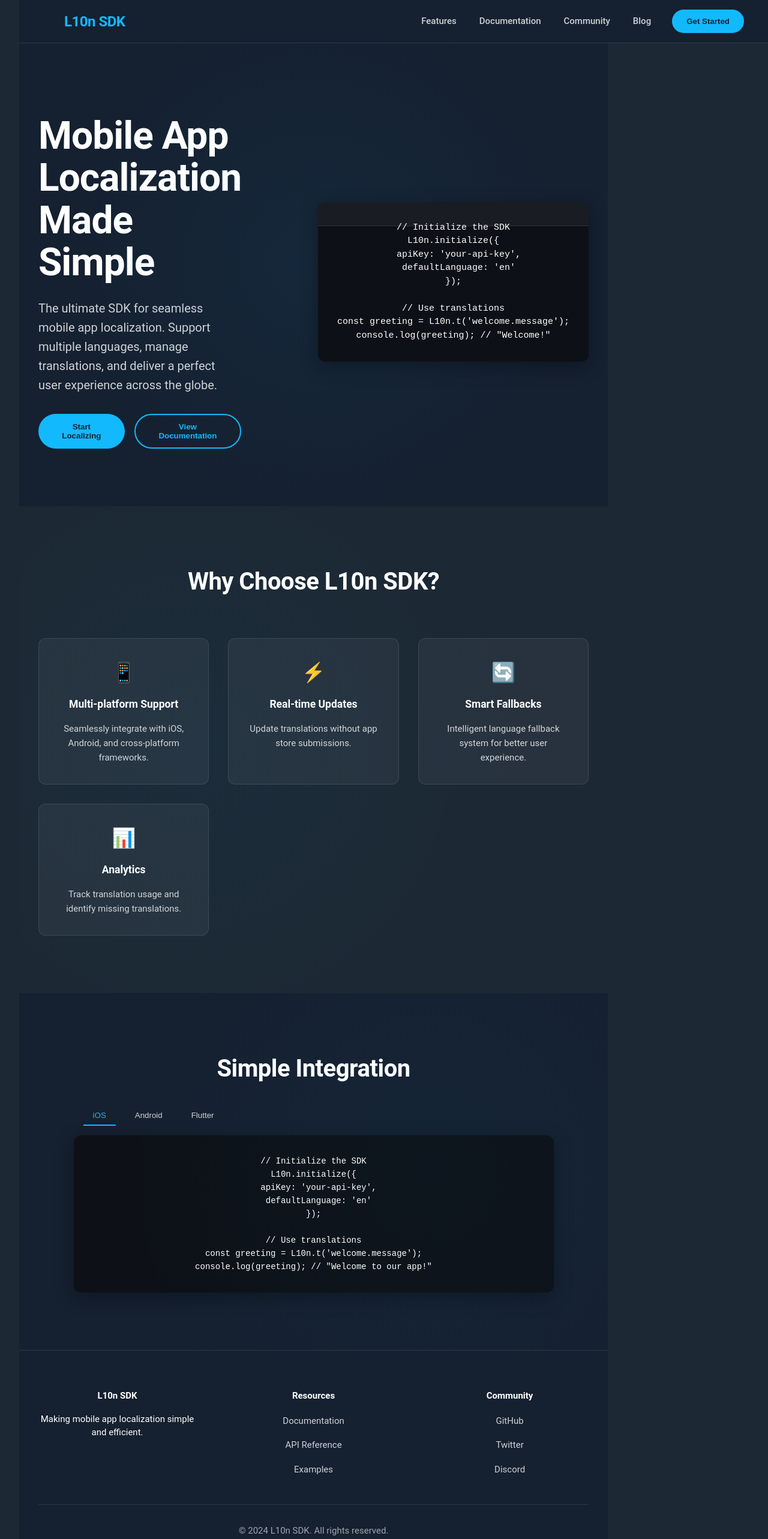
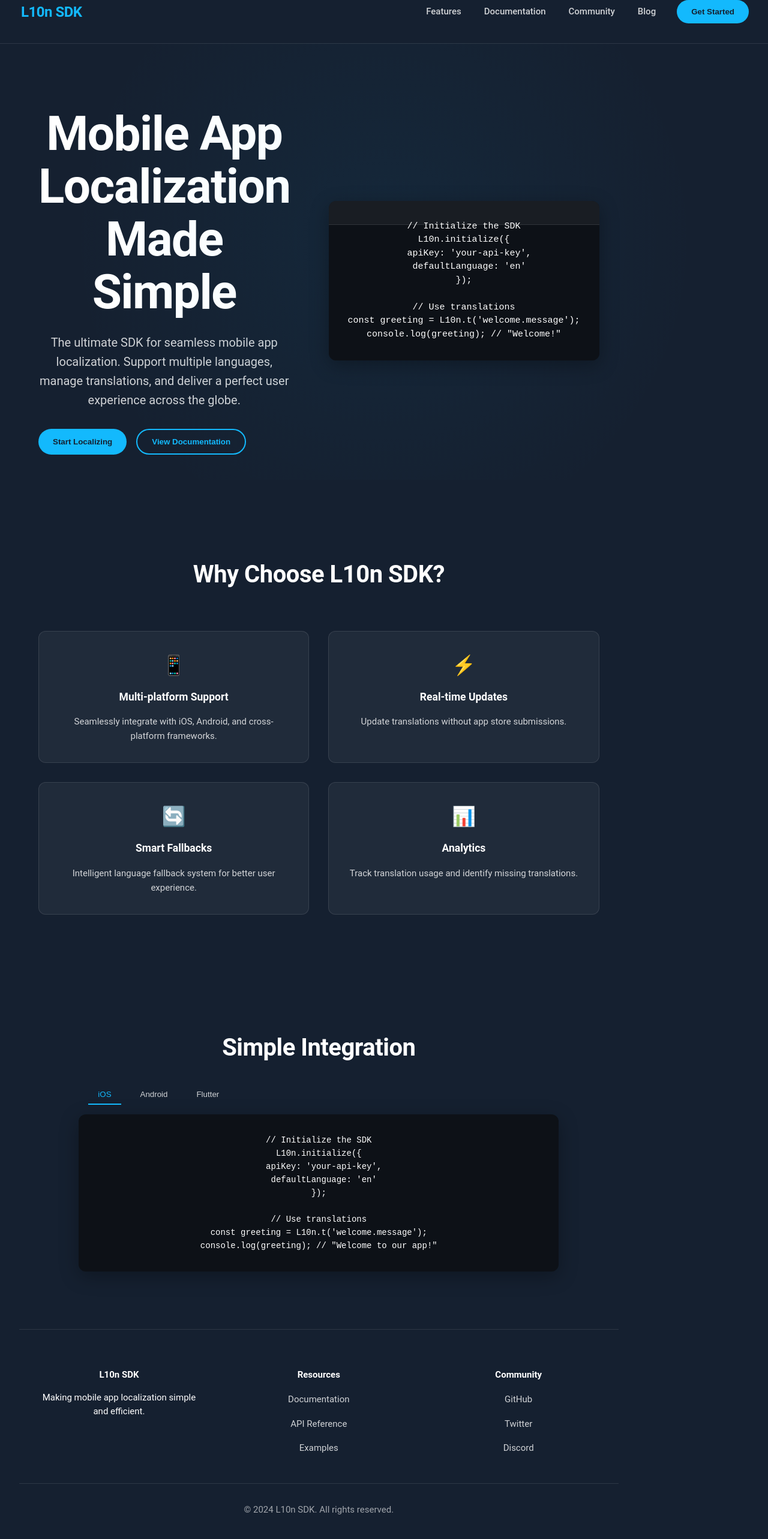
Before and after one commit to AlexGladkov/git_l10n_example, a Vue app: page / in a window 1280 px wide. Shown: the top 2566 px of the page at 60% size. Built offline with nearby package versions, Linux system fonts and the light colour scheme; a web font is replaced by a local one.

Commit message:
fix: improve layout and section positioning, fix full-width sections, content centering and overflow issues

```diff
--- a/src/App.vue
+++ b/src/App.vue
@@ -22,6 +22,7 @@ import HelloWorld from './components/HelloWorld.vue'
 
     <main>
       <section class="hero">
+        <div class="hero-inner">
           <div class="hero-content">
             <h1>Mobile App Localization<br/>Made Simple</h1>
             <p class="hero-subtitle">
@@ -44,6 +45,7 @@ L10n.initialize({
 // Use translations
 const greeting = L10n.t('welcome.message');
 console.log(greeting); // "Welcome!"</code></pre>
+            </div>
           </div>
         </div>
       </section>
@@ -151,13 +153,23 @@ body {
   font-family: 'Google Sans', 'Roboto', sans-serif;
   color: var(--text-color);
   line-height: 1.5;
-  background: var(--background-dark);
+  background: var(--background-darker);
+  margin: 0;
+  padding: 0;
+  overflow-x: hidden;
 }
 
 .app {
   min-height: 100vh;
   display: flex;
   flex-direction: column;
+  width: 100%;
+}
+
+main {
+  display: flex;
+  flex-direction: column;
+  width: 100%;
 }
 
 .header {
@@ -166,12 +178,15 @@ body {
   position: fixed;
   width: 100%;
   top: 0;
+  left: 0;
+  height: 72px;
   z-index: 1000;
   backdrop-filter: blur(10px);
 }
 
 .nav {
-  max-width: 1200px;
+  width: 100%;
+  max-width: 1400px;
   margin: 0 auto;
   padding: 1rem 2rem;
   display: flex;
@@ -220,16 +235,36 @@ body {
   box-shadow: 0 4px 12px rgba(19, 185, 253, 0.3);
 }
 
+.hero,
+.features,
+.code-example {
+  width: 100%;
+  background: var(--background-darker);
+}
+
 .hero {
-  background: var(--background-darker);
-  padding: 10rem 2rem 6rem;
+  min-height: 100vh;
+  display: flex;
+  align-items: center;
+  padding-top: 72px;
+}
+
+.hero-inner,
+.features-content,
+.code-example-content,
+.nav {
+  max-width: 1400px;
+  width: 100%;
+  margin: 0 auto;
+  padding: 0 2rem;
+  box-sizing: border-box;
+}
+
+.hero-inner {
   display: grid;
   grid-template-columns: 1fr 1fr;
   gap: 4rem;
   align-items: center;
-  width: 100%;
-  position: relative;
-  overflow: hidden;
 }
 
 .hero::before {
@@ -244,19 +279,16 @@ body {
 }
 
 .hero-content {
-  text-align: left;
   max-width: 600px;
-  margin-left: auto;
-  margin-right: 2rem;
 }
 
 .hero h1 {
-  font-size: 4rem;
+  font-size: 5rem;
   line-height: 1.1;
   margin-bottom: 1.5rem;
   color: var(--text-color);
   font-weight: 700;
-  letter-spacing: -1px;
+  letter-spacing: -1.5px;
 }
 
 .hero-subtitle {
@@ -301,11 +333,11 @@ body {
 }
 
 .hero-image {
-  max-width: 600px;
-  margin-left: 2rem;
+  width: 100%;
 }
 
 .code-preview {
+  width: 100%;
   background: var(--code-background);
   padding: 2rem;
   border-radius: 12px;
@@ -326,27 +358,16 @@ body {
 }
 
 .features {
-  padding: 6rem 2rem;
-  width: 100%;
-  background: var(--background-dark);
-  position: relative;
-  overflow: hidden;
-}
-
-.features::before {
-  content: '';
-  position: absolute;
-  top: 0;
-  left: 0;
-  right: 0;
-  bottom: 0;
-  background: radial-gradient(circle at 30% 50%, rgba(19, 185, 253, 0.03) 0%, transparent 70%);
-  pointer-events: none;
+  padding-top: 6rem;
+  padding-bottom: 6rem;
 }
 
 .features-content {
-  max-width: 1200px;
-  margin: 0 auto;
+  width: min(1400px, 100%);
+  margin-left: auto;
+  margin-right: auto;
+  padding-left: 2rem;
+  padding-right: 2rem;
 }
 
 .features h2 {
@@ -360,7 +381,7 @@ body {
 
 .feature-grid {
   display: grid;
-  grid-template-columns: repeat(auto-fit, minmax(250px, 1fr));
+  grid-template-columns: repeat(2, 1fr);
   gap: 2rem;
 }
 
@@ -370,6 +391,7 @@ body {
   border-radius: 12px;
   border: 1px solid var(--border-color);
   transition: transform 0.2s ease, box-shadow 0.2s ease;
+  text-align: center;
 }
 
 .feature-card:hover {
@@ -394,27 +416,15 @@ body {
 }
 
 .code-example {
-  background: var(--background-darker);
-  padding: 6rem 2rem;
-  width: 100%;
-  position: relative;
-  overflow: hidden;
-}
-
-.code-example::before {
-  content: '';
-  position: absolute;
-  top: 0;
-  left: 0;
-  right: 0;
-  bottom: 0;
-  background: radial-gradient(circle at 70% 50%, rgba(19, 185, 253, 0.03) 0%, transparent 70%);
-  pointer-events: none;
+  padding-top: 6rem;
+  padding-bottom: 6rem;
 }
 
 .code-example-content {
-  max-width: 1200px;
+  width: 100%;
+  max-width: 1400px;
   margin: 0 auto;
+  padding: 0 2rem;
 }
 
 .code-example h2 {
@@ -467,15 +477,18 @@ body {
 }
 
 .footer {
+  width: 100%;
   background: var(--background-darker);
-  padding: 4rem 2rem 2rem;
+  padding: 4rem 0 2rem;
   margin-top: auto;
   border-top: 1px solid var(--border-color);
 }
 
 .footer-content {
-  max-width: 1200px;
+  width: 100%;
+  max-width: 1400px;
   margin: 0 auto;
+  padding: 0 2rem;
   display: grid;
   grid-template-columns: repeat(auto-fit, minmax(200px, 1fr));
   gap: 4rem;
@@ -500,9 +513,10 @@ body {
 }
 
 .footer-bottom {
-  max-width: 1200px;
+  width: 100%;
+  max-width: 1400px;
   margin: 2rem auto 0;
-  padding-top: 2rem;
+  padding: 2rem 2rem 0;
   border-top: 1px solid var(--border-color);
   text-align: center;
   color: var(--text-lighter);
@@ -514,23 +528,29 @@ body {
   }
 
   .hero {
+    min-height: auto;
+    padding: 6rem 0;
+  }
+
+  .hero-inner {
     grid-template-columns: 1fr;
-    text-align: center;
-    padding: 8rem 1rem 4rem;
+    gap: 2rem;
   }
 
   .hero-content {
-    text-align: center;
     margin: 0 auto;
   }
 
+  .hero h1 {
+    font-size: 3rem;
+  }
+
   .hero-image {
-    margin: 0 auto;
     max-width: 100%;
   }
 
-  .hero h1 {
-    font-size: 2.5rem;
+  .code-preview {
+    width: 100%;
   }
 
   .hero-buttons {
@@ -540,5 +560,10 @@ body {
   .feature-grid {
     grid-template-columns: 1fr;
   }
+
+  .features,
+  .code-example {
+    padding: 4rem 0;
+  }
 }
 </style>
```
Lines whose indentation alone changed are shown as unchanged.
